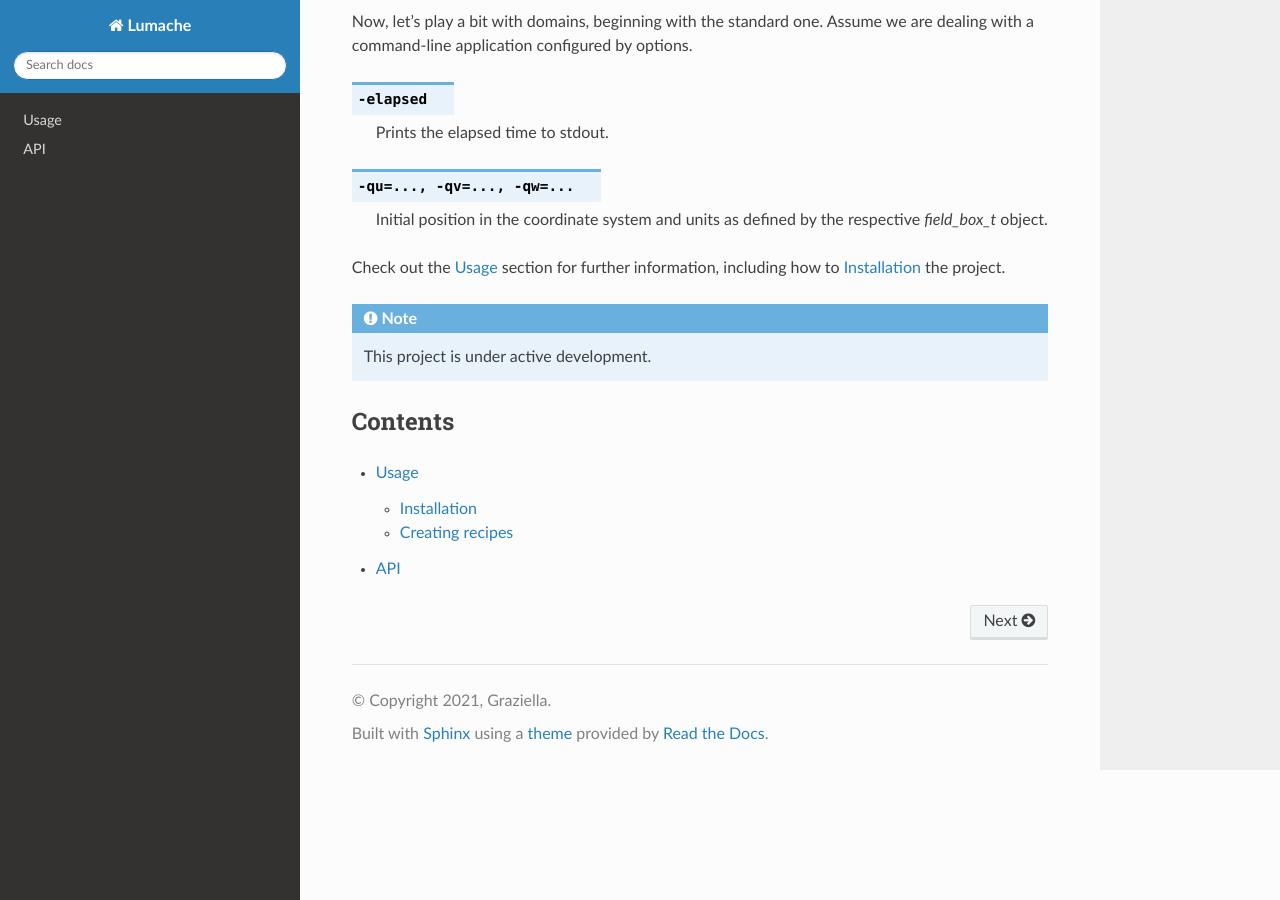
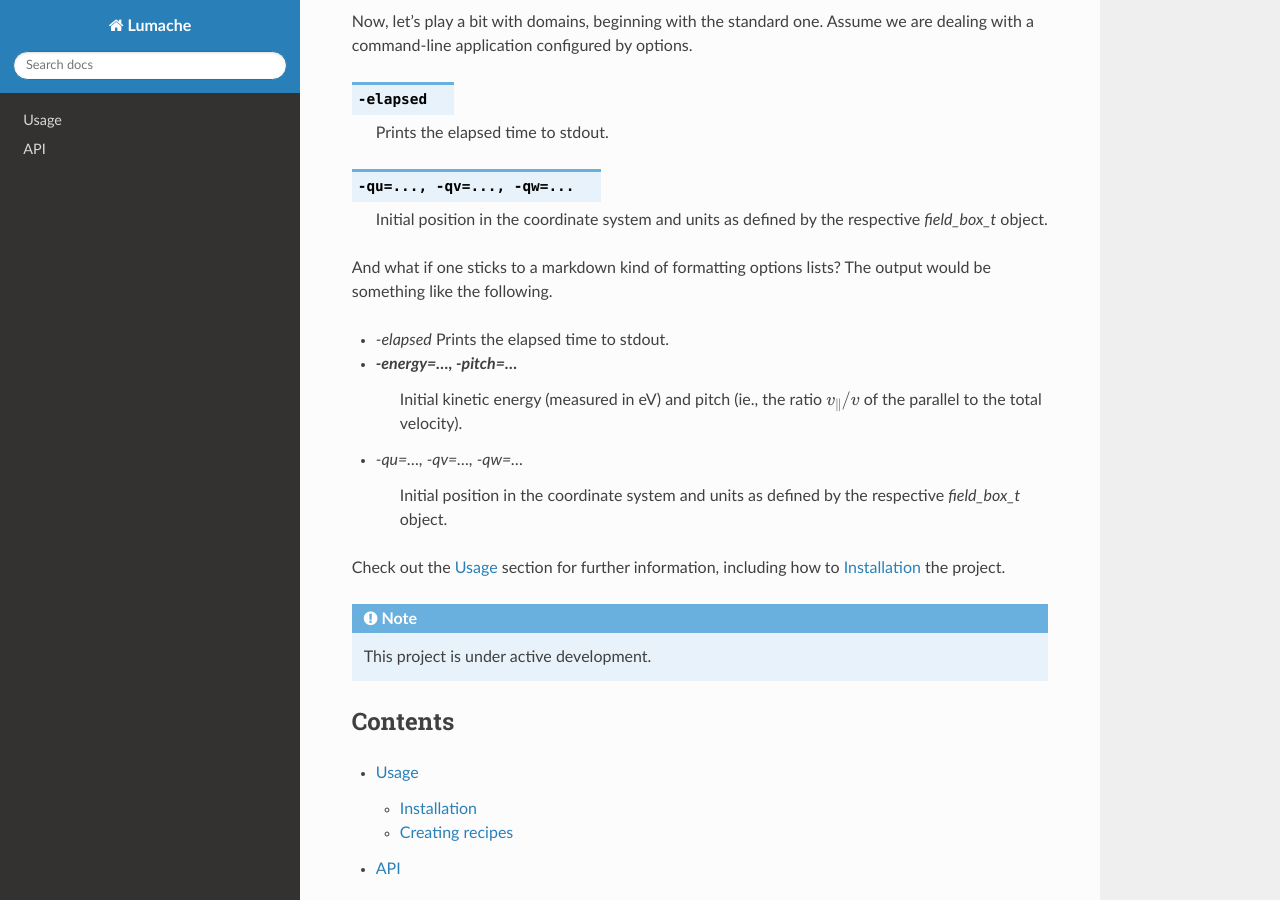
Before and after one commit to prodrigs/rtd-tutorial, a Sphinx documentation site: the page built from docs/source/index.rst, in a window 1280 px wide and 900 px high, scrolled down 422 px. Built offline with Sphinx 7.4.7 and the Read the Docs theme 3.1.0, drawn with Linux system fonts in a browser that asks for light colours.

Commit message:
Test lists.

```diff
--- a/docs/source/index.rst
+++ b/docs/source/index.rst
@@ -26,6 +26,16 @@ Now, let's play a bit with domains, beginning with the standard one. Assume we a
 
    Initial position in the coordinate system and units as defined by the respective `field_box_t` object.
 
+And what if one sticks to a markdown kind of formatting options lists? The output would be something like the following.
+
++ `-elapsed` Prints the elapsed time to stdout.
++ `-energy=..., -pitch=...`
+   Initial kinetic energy (measured in eV) and pitch (ie., the ratio :math:`v_\parallel/v` of the
+   parallel to the total velocity).
++ `-qu=..., -qv=..., -qw=...`
+
+   Initial position in the coordinate system and units as defined by the respective `field_box_t` object.
+
 Check out the :doc:`usage` section for further information, including
 how to :ref:`installation` the project.
 
```
